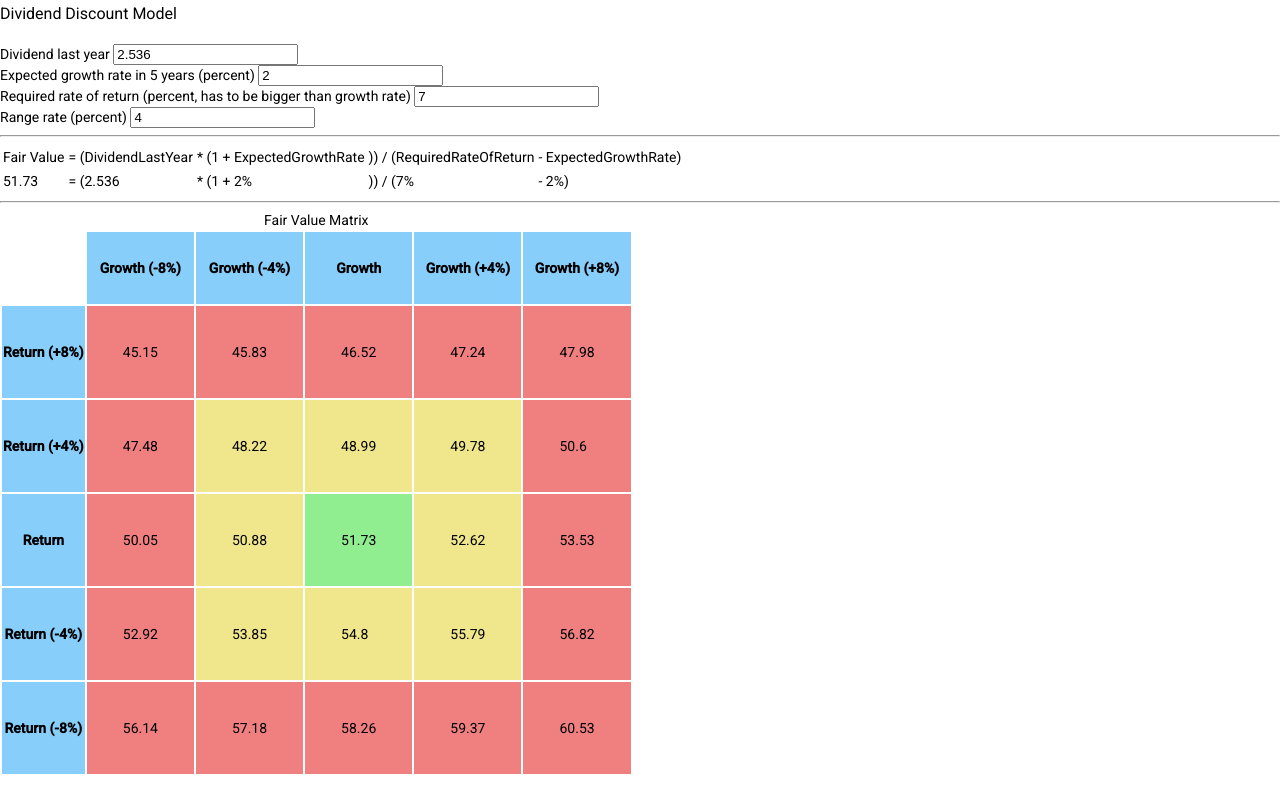
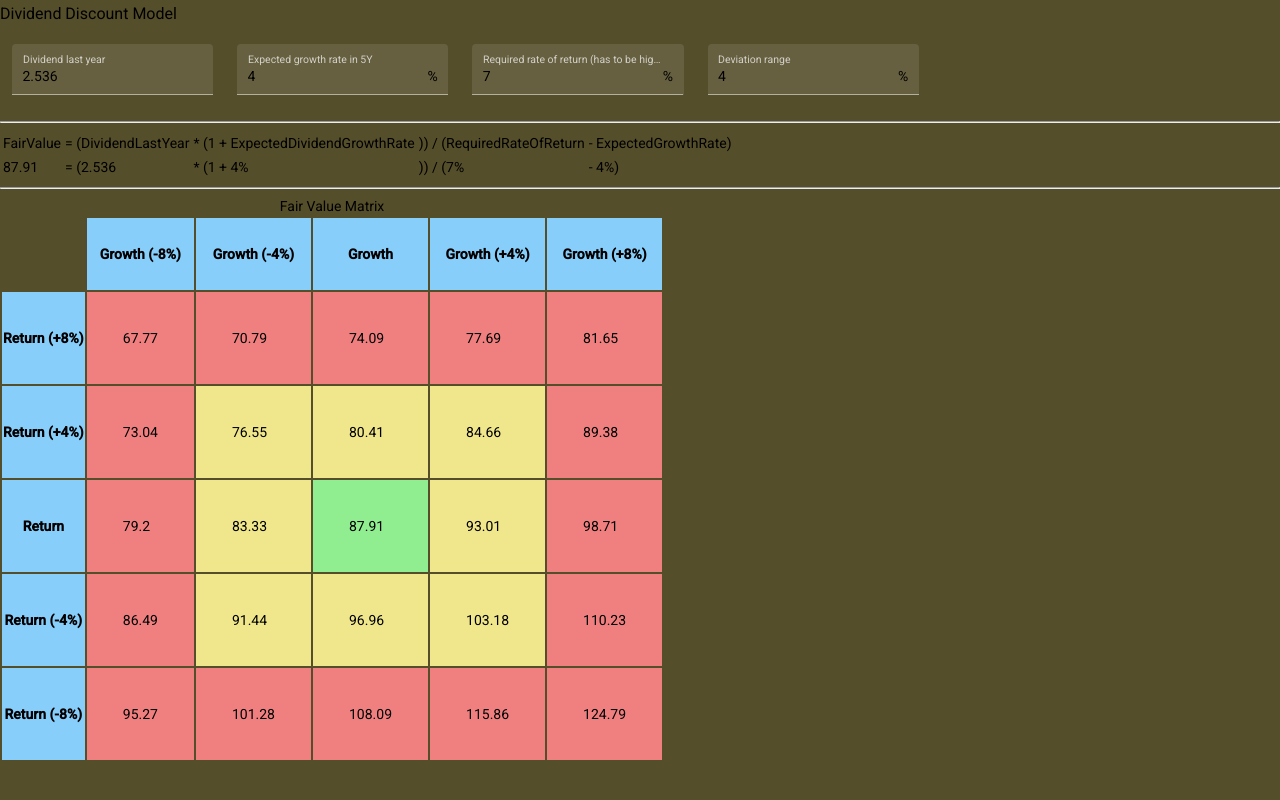
Before and after one commit to HadHod/valuing-stock-tools, an Angular app: page / in a window 1280 px wide. Built offline with nearby package versions, Linux system fonts and the light colour scheme.

Commit message:
material iputs added

```diff
--- a/src/app/app.component.html
+++ b/src/app/app.component.html
@@ -1,34 +1,37 @@
 <h3>Dividend Discount Model</h3>
 
-<div class="inputs">
-  <label>
-    Dividend last year
-    <input type="number" [(ngModel)]="dividend" placeholder="Dividend last year" step="0.001" />
-  </label>
+<div class="input-data">
+  <mat-form-field appearance="fill" class="input-data__input">
+    <mat-label>Dividend last year</mat-label>
+    <input matInput type="number" placeholder="2.5" min="0.001" step="0.001" [(ngModel)]="dividend">
+  </mat-form-field>
 
-  <label>
-    Expected growth rate in 5 years (percent)
-    <input type="number" [(ngModel)]="growth" placeholder="Expected growth rate (5Y)" min="0.1" step="0.1" />
-  </label>
+  <mat-form-field appearance="fill" class="input-data__input">
+    <mat-label>Expected growth rate in 5Y</mat-label>
+    <input matInput type="number" placeholder="5" min="0.1" step="0.1" [(ngModel)]="growth">
+    <span matSuffix>%</span>
+  </mat-form-field>
 
-  <label>
-    Required rate of return (percent, has to be bigger than growth rate)
-    <input type="number" [(ngModel)]="return" placeholder="Required rate of return" min="0.1" step="0.1" />
-  </label>
+  <mat-form-field appearance="fill" class="input-data__input">
+    <mat-label>Required rate of return (has to be higher than growth rate)</mat-label>
+    <input matInput type="number" placeholder="6" min="0.1" step="0.1" [(ngModel)]="return">
+    <span matSuffix>%</span>
+  </mat-form-field>
 
-  <label>
-    Range rate (percent)
-    <input type="number" [(ngModel)]="range" placeholder="Range rate" min="1" step="1" />
-  </label>
+  <mat-form-field appearance="fill" class="input-data__input">
+    <mat-label>Deviation range</mat-label>
+    <input matInput type="number" placeholder="4" min="1" max="10" step="1" [(ngModel)]="range">
+    <span matSuffix>%</span>
+  </mat-form-field>
 </div>
 
 <hr>
 
 <table>
   <tr>
-    <td>Fair Value</td>
+    <td>FairValue</td>
     <td> = (DividendLastYear</td>
-    <td> * (1 + ExpectedGrowthRate</td>
+    <td> * (1 + ExpectedDividendGrowthRate</td>
     <td>)) / (RequiredRateOfReturn</td>
     <td> - ExpectedGrowthRate)</td>
   </tr>
--- a/src/app/app.component.scss
+++ b/src/app/app.component.scss
@@ -1,7 +1,7 @@
-.inputs {
-  display: flex;
-  justify-content: center;
-  flex-direction: column;
+.input-data {
+  &__input {
+    margin: 0 12px;
+  }
 }
 
 .fair-value-matrix {
--- a/src/app/app.component.ts
+++ b/src/app/app.component.ts
@@ -8,9 +8,11 @@
 export class AppComponent {
   public ticker: string = '';
   public dividend: number = 2.536;
-  public growth: number = 2;
+  public growth: number = 4;
   public return: number = 7;
   public range: number = 4;
+
+  public growthTest: number = 5;
 
   get veryTop(): number {
     return 1 + (1 * this.range / 100 * 2);
--- a/src/styles.scss
+++ b/src/styles.scss
@@ -6,5 +6,5 @@
 body {
   margin: 0;
   font-family: Roboto, "Helvetica Neue", sans-serif;
-  // background-color: #2F4F4F;
+  background-color: hsl(50, 33%, 25%);
 }
```
